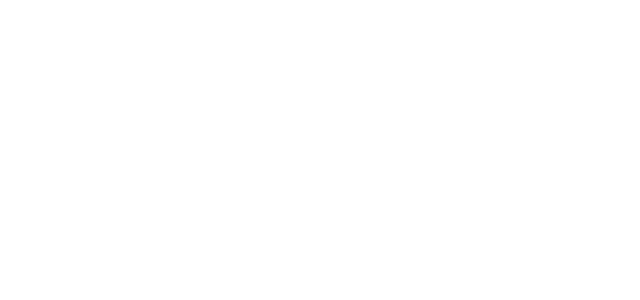
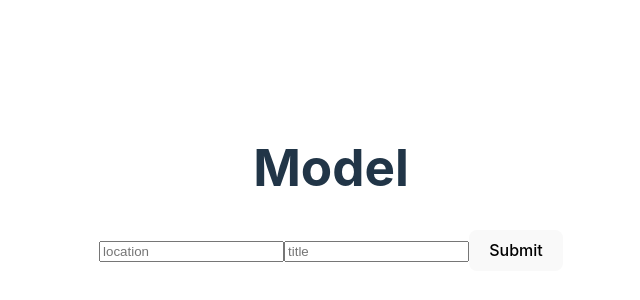
Before and after one commit to victoriamertens/EDPCapstone, a React (Vite) app in the folder react/: page /model in a window 1280 px wide. Before the commit this address had no page. Shown: the part 212-512 px from the top of the page, without its empty margins (309-949 px from the left). Built offline with nearby package versions, Linux system fonts and the light colour scheme.

Commit message:
model endpoint, inprogress

```diff
--- a/react/src/App.jsx
+++ b/react/src/App.jsx
@@ -15,6 +15,7 @@
 } from "react-router-dom";
 import { AuthProvider } from './hooks/AuthorizationContext.jsx';
 import EmployeePage from './components/EmployeePage.jsx'
+import ModelPage from './components/ModelPage.jsx'
 
 
 
@@ -28,6 +29,7 @@
     <AuthProvider>
     <Routes>
       <Route path="/" element={<h1>Home</h1>}></Route>
+      <Route path="/model" element={<ModelPage/>}></Route>
       <Route path="/search" element={
         <RequireAuth>
         <SearchPage auth={isAuthenticated}/>
--- /dev/null
+++ b/react/src/components/ModelPage.jsx
@@ -0,0 +1,41 @@
+import { useState } from "react"
+
+export default function ModelPage (){
+
+ const [modelInputs,setModelInputs] =useState({location:"", title:""});
+ const [modelResponse,setModelResponse] =useState({});
+
+
+
+const handleSubmit = async (e) => {
+    e.preventDefault();
+    let body = {"location": modelInputs.location, "title": modelInputs.title}
+    console.log("Handle submit");
+    const response = await fetch(`http://localhost:5000/api/predict`, {
+        method: "POST",
+        body: JSON.stringify(body),
+        headers: {
+            "Content-Type": "application/json",
+        },
+    })
+    setModelResponse(response)
+}
+
+ const handleChange = (event) => {
+    console.log("HANDLE change", event.target.name, event.target.value);
+    setModelInputs({...modelInputs, [event.target.name]: event.target.value})
+
+ }
+
+    return (
+        <div>
+        <h1>Model</h1>
+        <form>
+        <input type="text" placeholder="location" name="location" value={modelInputs.location} onChange={handleChange}/>
+        <input type="text" placeholder="title" name="title" value={modelInputs.title} onChange={handleChange}/>
+        <button onClick={handleSubmit}>Submit</button>
+        </form>
+
+        </div>
+    )
+}
```
